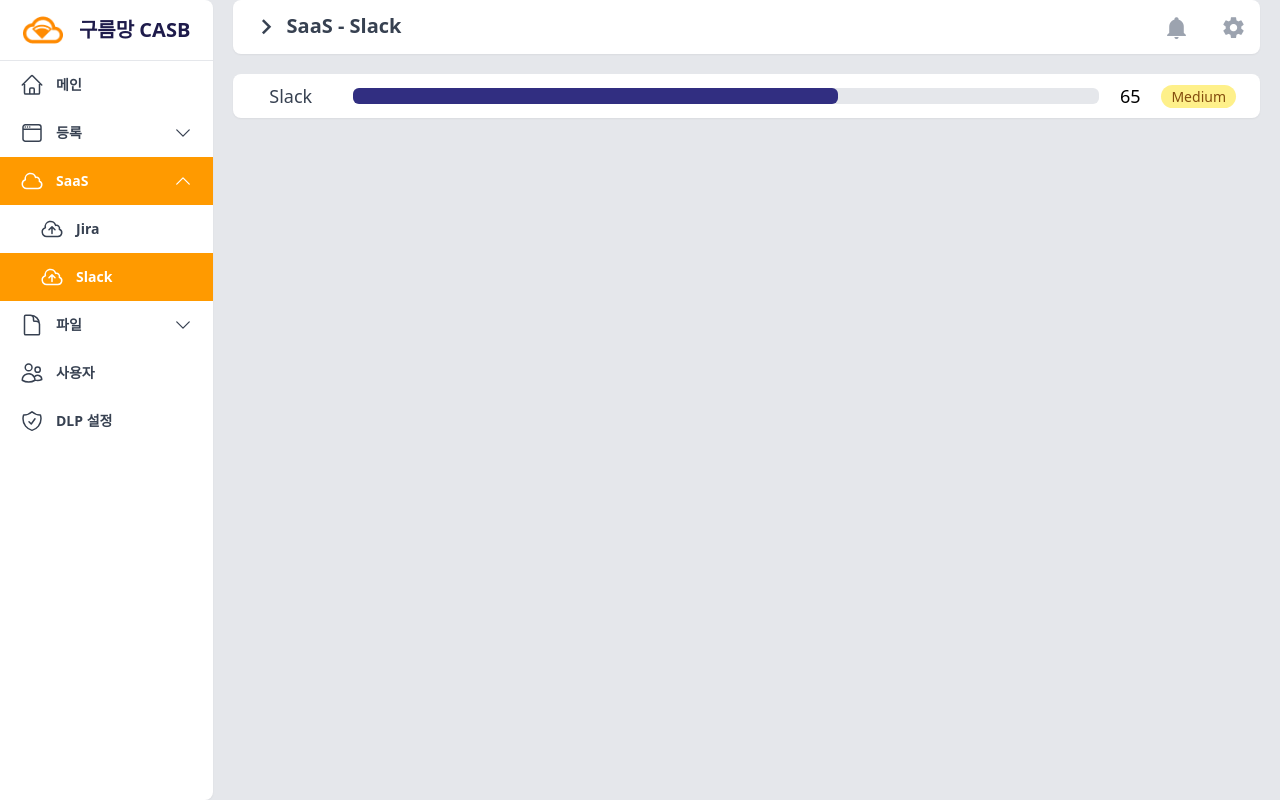
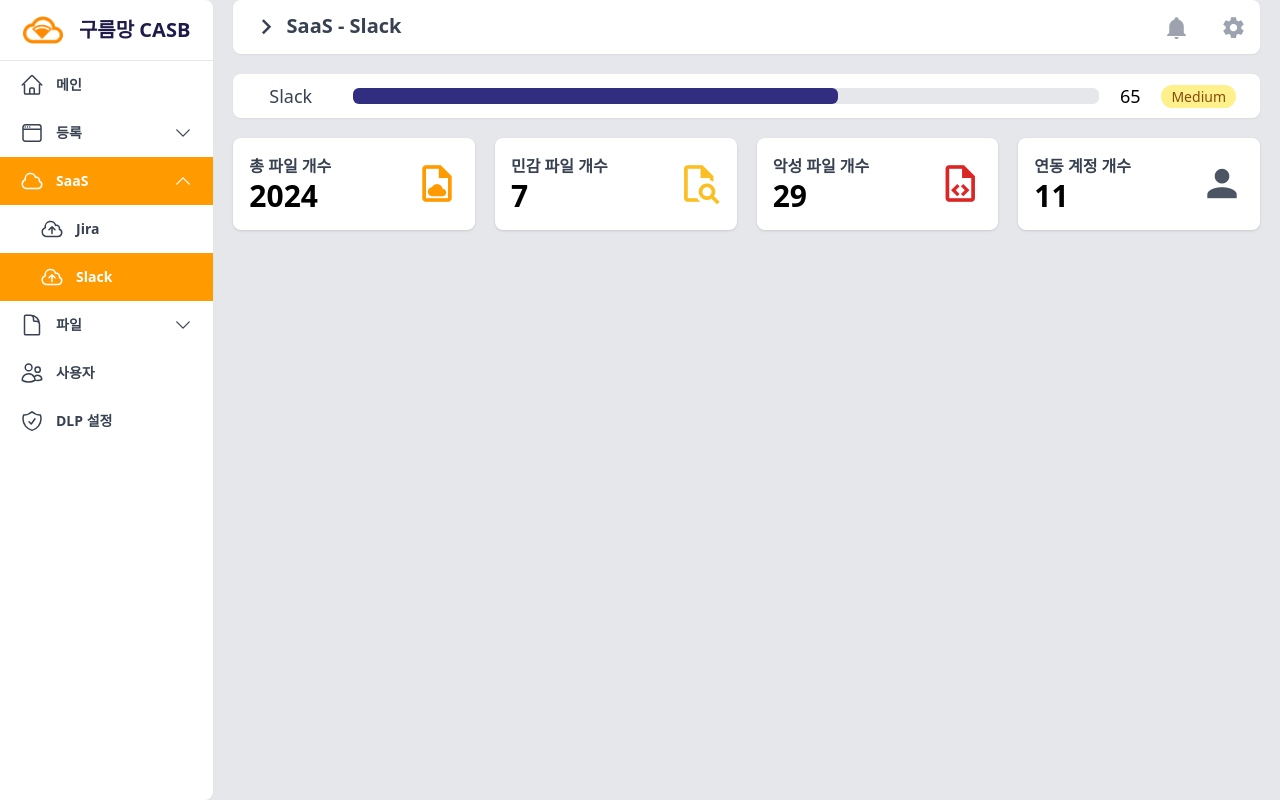
Before and after one commit to Gurummang/vue3-front, a Vue app: page /saas/slack in a window 1280 px wide. Built offline with nearby package versions, Linux system fonts and the light colour scheme.

Commit message:
KAN-268 Feat. Slack에 대한 파일 통계 수치 컴포넌트 구현

```diff
--- /dev/null
+++ b/src/components/saas/SaasStatistics.vue
@@ -0,0 +1,48 @@
+<template>
+  <div class="grid grid-cols-1 sm:grid-cols-2 lg:grid-cols-4 gap-5 mb-5">
+    <div class="flex items-center bg-white shadow rounded-lg p-4">
+      <div>
+        <h3 class="font-semibold text-gray-700">총 파일 개수</h3>
+        <p class="text-3xl font-semibold">{{ statistics[0] }}</p>
+      </div>
+      <v-icon :size="44" class="text-orange ml-auto">mdi-file-cloud-outline</v-icon>
+    </div>
+
+    <div class="flex items-center bg-white shadow rounded-lg p-4">
+      <div>
+        <h3 class="font-semibold text-gray-700">민감 파일 개수</h3>
+        <p class="text-3xl font-semibold">{{ statistics[1] }}</p>
+      </div>
+      <v-icon :size="44" class="text-amber-400 ml-auto">mdi-file-search-outline</v-icon>
+    </div>
+
+    <div class="flex items-center bg-white shadow rounded-lg p-4">
+      <div>
+        <h3 class="font-semibold text-gray-700">악성 파일 개수</h3>
+        <p class="text-3xl font-semibold">{{ statistics[2] }}</p>
+      </div>
+      <v-icon :size="44" class="text-red-600 ml-auto">mdi-file-code-outline</v-icon>
+    </div>
+
+    <div class="flex items-center bg-white shadow rounded-lg p-4">
+      <div>
+        <h3 class="font-semibold text-gray-700">연동 계정 개수</h3>
+        <p class="text-3xl font-semibold">{{ statistics[3] }}</p>
+      </div>
+      <v-icon :size="44" class="text-gray-600 ml-auto">mdi-account</v-icon>
+    </div>
+
+  </div>
+</template>
+
+<script setup>
+import { ref } from 'vue'
+
+const statistics = ref([2024, 7, 29, 11]);
+
+
+</script>
+
+<style lang="scss" scoped>
+
+</style>
--- a/src/views/SaasSlackView.vue
+++ b/src/views/SaasSlackView.vue
@@ -4,6 +4,7 @@
     <header-breadcrumb></header-breadcrumb>
     <main>
       <saas-score></saas-score>
+      <saas-statistics></saas-statistics>
       <!-- <content-error></content-error> -->
     </main>
   </div>
@@ -20,6 +21,7 @@
 import TheFooter from '@/components/TheFooter.vue'
 import ContentError from '@/components/ContentError.vue'
 import SaasScore from '@/components/saas/SaasScore.vue'
+import SaasStatistics from '@/components/saas/SaasStatistics.vue'
 
 
 let responseData = ref(null);
```
